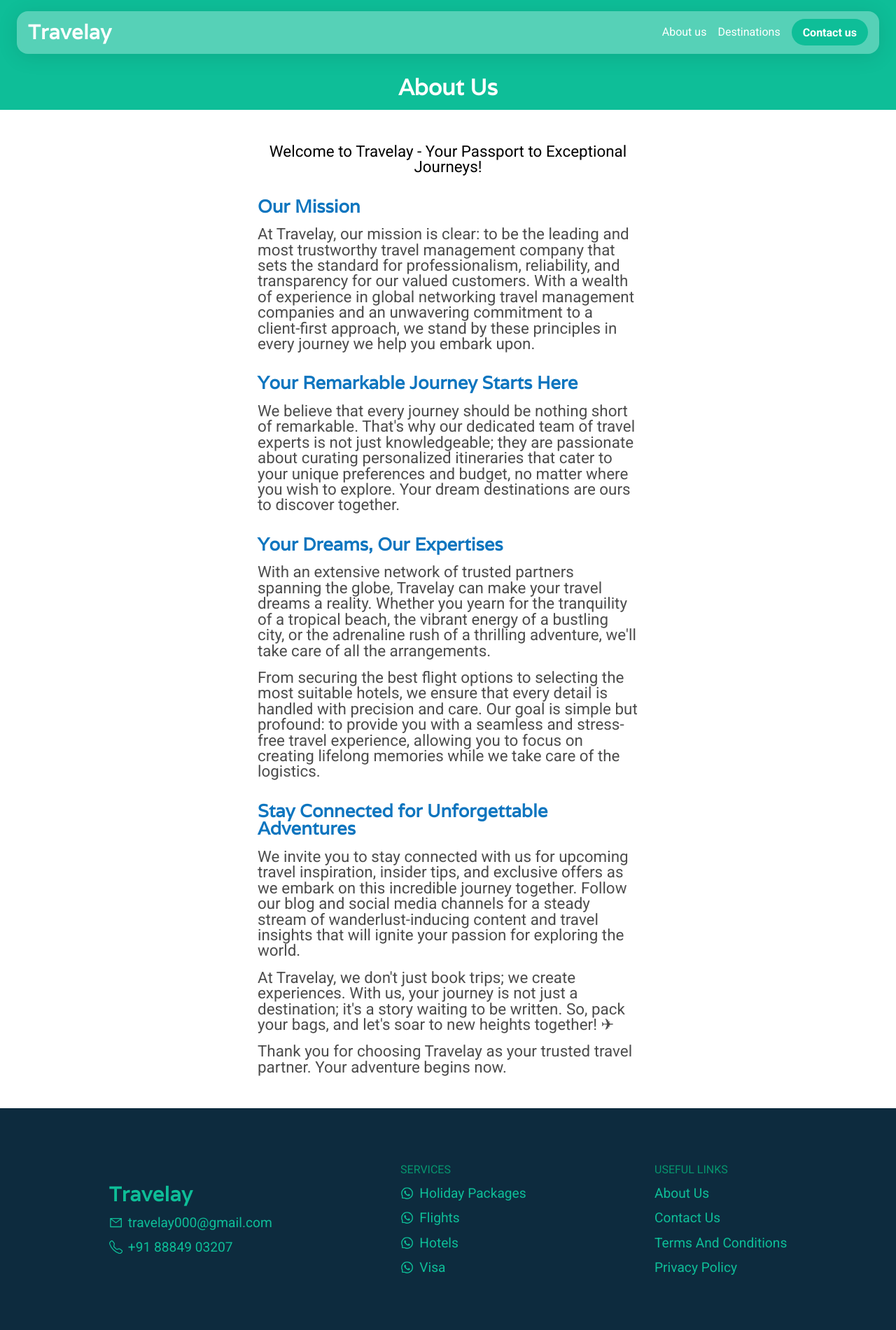
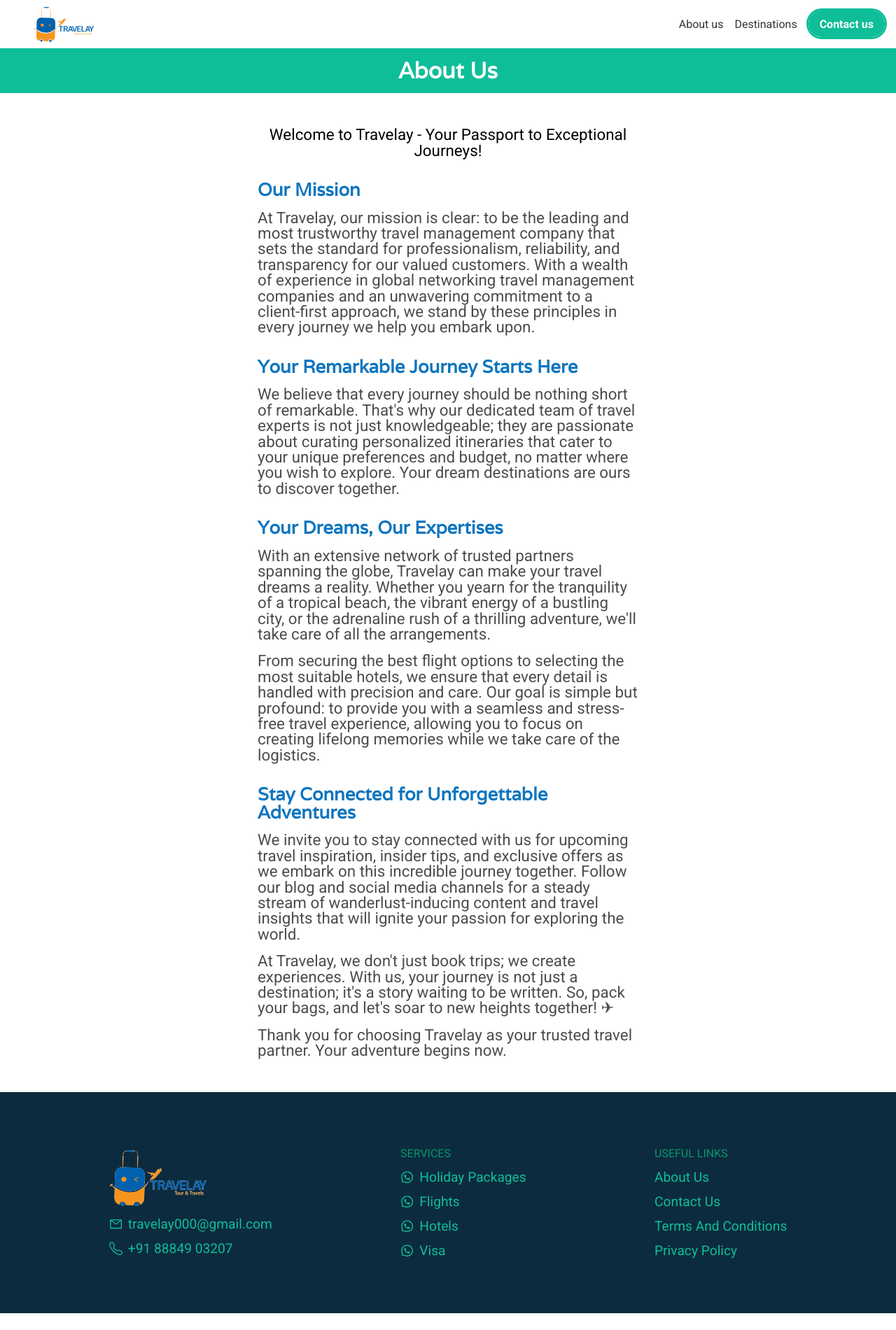
Before and after one commit to vishalbrdr/flymehighv1, a Next.js app: page /about in a window 1280 px wide. Shown: the whole page at 70% size. After the commit the page ends 1877 px from the top, so only its background shows below. Built offline with nearby package versions, Linux system fonts and the light colour scheme; a web font is replaced by a local one.

Commit message:
Remove Navbar component from multiple pages

```diff
--- a/src/app/about/page.js
+++ b/src/app/about/page.js
@@ -6,7 +6,6 @@ export default function about() {
     <main className={styles.about} id="contact">
       <div className={styles.header}>
         <div className="container">
-          <Navbar />
           <h1>About Us</h1>
         </div>
       </div>
--- a/src/app/contact/page.js
+++ b/src/app/contact/page.js
@@ -35,7 +35,6 @@ export default function Page() {
     <>
       <main className={styles.contact} id="contact">
         <div className="container">
-          <Navbar />
           <div className={styles.contactInner}>
             <h1>Contact Us</h1>
             <form onSubmit={handleSubmit}>
--- a/src/app/globals.scss
+++ b/src/app/globals.scss
@@ -115,13 +115,14 @@ body {
   font-weight: 600;
   border-radius: 10rem;
   background-color: var(--color-green);
-  color: white;
+  color: white !important;
+  outline: solid var(--color-green);
   &::before {
     width: 0;
   }
   &:hover {
     background-color: white;
-    color: var(--color-green);
+    color: var(--color-green) !important;
   }
 }
 .logo {
--- a/src/app/holidays/[destination]/page.js
+++ b/src/app/holidays/[destination]/page.js
@@ -28,7 +28,6 @@ export default function Page({ params }) {
         <div className={styles.bg}>
           <div className="container">
             <div className={styles.header}>
-              <Navbar />
               <h1>{camelCaseToWords(destination)}</h1>
             </div>
           </div>
--- a/src/app/layout.js
+++ b/src/app/layout.js
@@ -1,6 +1,7 @@
 import "reset-css";
 import "./globals.scss";
 import { Roboto, Varela } from "next/font/google";
+import Navbar from "@/components/Navbar/Navbar";
 
 const lato = Roboto({
   subsets: ["latin"],
@@ -25,6 +26,7 @@ export default function RootLayout({ children }) {
   return (
     <html lang="en" className={`${lato.variable} ${viaodaLibre.variable}`}>
       <body>
+        <Navbar />
         <div>{children}</div>
       </body>
     </html>
--- a/src/app/page.js
+++ b/src/app/page.js
@@ -34,7 +34,6 @@ export default function Page() {
     <main className={styles.main}>
       <div className="container">
         <div className={styles.mainInner}>
-          <Navbar />
           <h1 className={styles.heading}>
             Unveil the World&apos;s Wonders with <span>Travelay</span>
           </h1>
--- a/src/app/privacyPolicy/page.js
+++ b/src/app/privacyPolicy/page.js
@@ -6,7 +6,6 @@ export default function about() {
     <main className={styles.about} id="contact">
       <div className={styles.header}>
         <div className="container">
-          <Navbar />
           <h1>Privacy Policy</h1>
         </div>
       </div>
--- a/src/app/termsAndConditions/page.js
+++ b/src/app/termsAndConditions/page.js
@@ -6,7 +6,6 @@ export default function about() {
     <main className={styles.about} id="contact">
       <div className={styles.header}>
         <div className="container">
-          <Navbar />
           <h1>Terms and Conditions</h1>
         </div>
       </div>
--- a/src/components/Footer/Footer.jsx
+++ b/src/components/Footer/Footer.jsx
@@ -19,13 +19,13 @@ export default function Footer() {
         <div className={styles.col}>
           <div className="logo">
             <Link href={"/"}>
-              {/* <Image
-                src={"/images/logo.png"}
-                width={40}
-                height={40}
+              <Image
+                src={"/images/travelay.svg"}
+                width={140}
+                height={80}
                 alt="travelay Logo"
-              /> */}
-              <strong>travelay</strong>
+              />
+              {/* <strong>travelay</strong> */}
             </Link>
           </div>
           <div className={styles.item}>
--- a/src/components/Navbar/Navbar.jsx
+++ b/src/components/Navbar/Navbar.jsx
@@ -13,13 +13,13 @@ export default function Navbar() {
     <header className={styles.Header}>
       <div className={"logo"}>
         <Link href={"/"}>
-          {/* <Image
-            src={"/images/logo.png"}
-            width={40}
-            height={40}
+          <Image
+            src={"/images/travelay.svg"}
+            width={150}
+            height={50}
             alt="travelay Logo"
-          /> */}
-          <strong>travelay</strong>
+          />
+          {/* <strong>travelay</strong> */}
         </Link>
       </div>
       <div className={styles.menu}>
--- a/src/components/Navbar/Navbar.module.scss
+++ b/src/components/Navbar/Navbar.module.scss
@@ -4,31 +4,30 @@
   box-shadow: 0 4px 30px rgba(0, 0, 0, 0.1);
   backdrop-filter: blur(5px);
   -webkit-backdrop-filter: blur(5px);
-  margin-inline: 0.5rem;
-  padding: 0.6rem 1rem;
 }
 
 .Header {
   //   background-color: rgba(0, 0, 0, 0.3);
   /* From https://css.glass */
-  @include glass();
+  // @include glass();
   padding: 1rem;
   display: flex;
   align-items: center;
   justify-content: space-between;
   height: min-content;
-  @media screen and (max-width: 500px) {
-    background-color: rgba(255, 255, 255, 0.8);
-  }
+  // background-color: rgb(255, 255, 255);
+  padding: 0.6rem 1rem;
 
   position: relative;
   nav {
     @media screen and (max-width: 500px) {
-      @include glass();
+      // @include glass();
       position: absolute;
       top: 110%;
       background: rgba(255, 255, 255);
       width: 100%;
+      margin-inline: 0.5rem;
+      padding: 0.6rem 1rem;
       left: 0;
       margin: 0;
       border-radius: 0.6rem;
@@ -52,6 +51,7 @@
         }
         a {
           font-family: var(--font-lato);
+          color: rgba(0, 0, 0, 0.797);
           transition: color 100ms ease;
 
           @media screen and (max-width: 500px) {
```
Also changed, not shown: public/images/travelay.svg (added), 1 other file (tests, documents, lock files or other folders).
